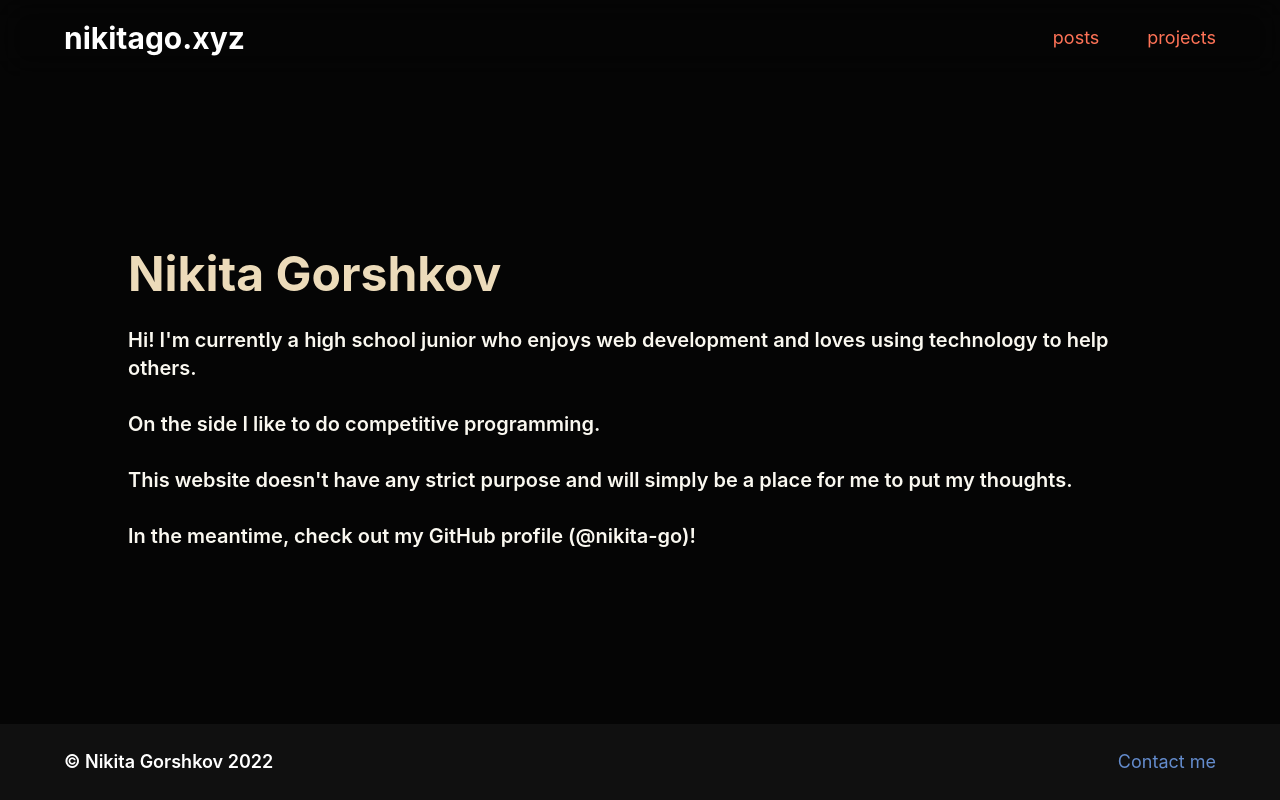
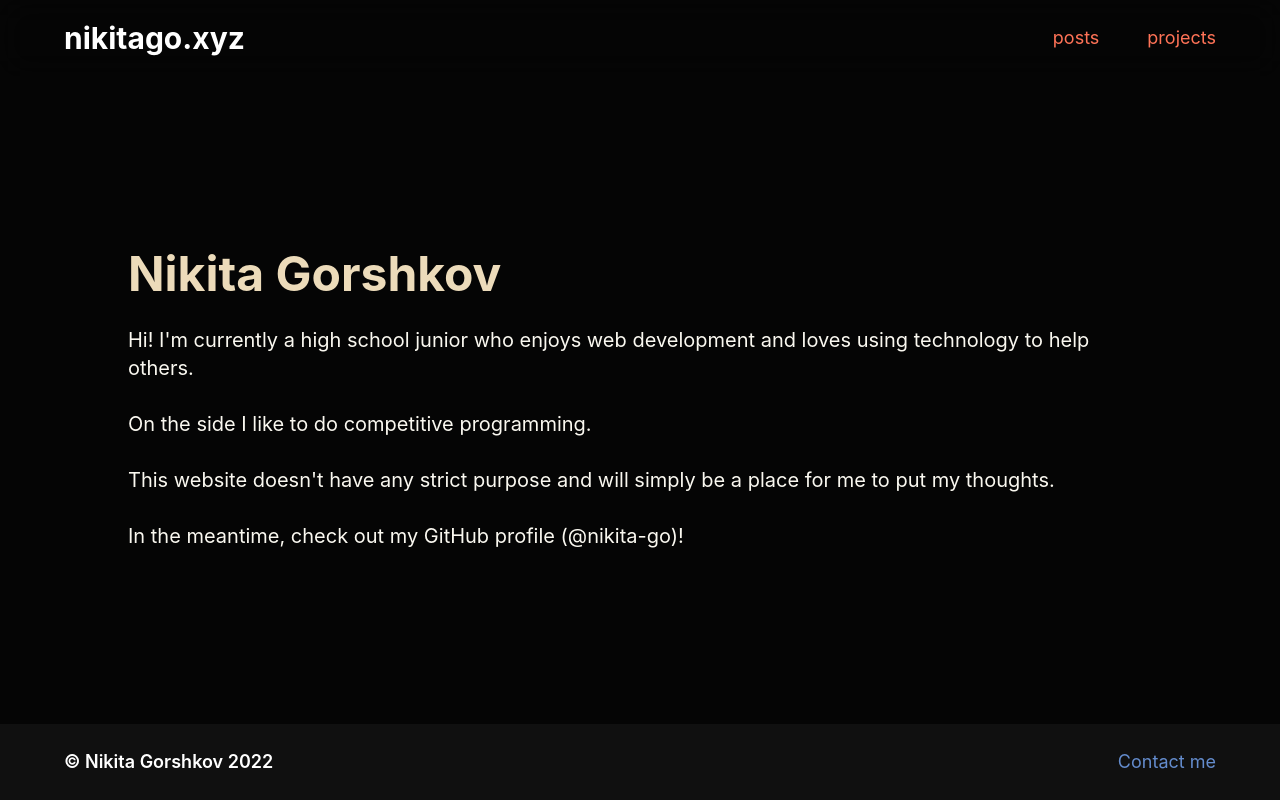
Before and after one commit to nikita-go/personal-website, a Next.js app: page / in a window 1280 px wide. Built offline with nearby package versions, Linux system fonts and the light colour scheme.

Commit message:
Edit font

```diff
--- a/pages/index.js
+++ b/pages/index.js
@@ -2,6 +2,8 @@ import React from "react";
 import Head from "next/head";
 import { Header } from "../components/global/Header";
 import { Footer } from "../components/global/Footer";
+import { TypewriterText } from "../components/home/TypewriterText";
+
 
 export default function Home() {
   return (
@@ -17,7 +19,7 @@ export default function Home() {
         <div className="flex justify-center items-center flex-auto">
           <div className="max-w-[80%] text-left">
             <h1 className="text-5xl text-[#ECDBBA] font-bold">Nikita Gorshkov</h1>
-            <div className="text-[#faf8f0] font-semibold text-xl">
+            <div className="text-[#faf8f0] text-xl">
               <br />
               <p>Hi! I'm currently a high school junior who enjoys web development and loves using technology to help others.</p>
               <br />
```
